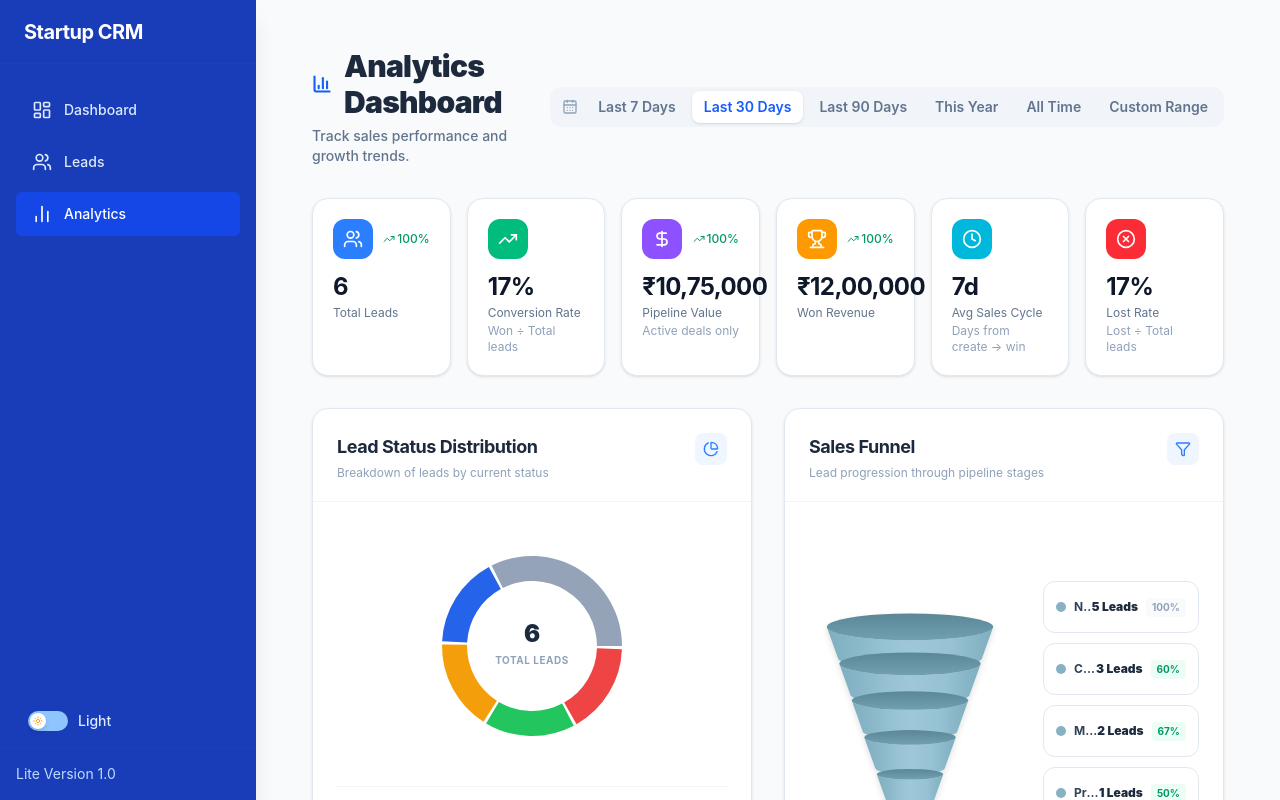
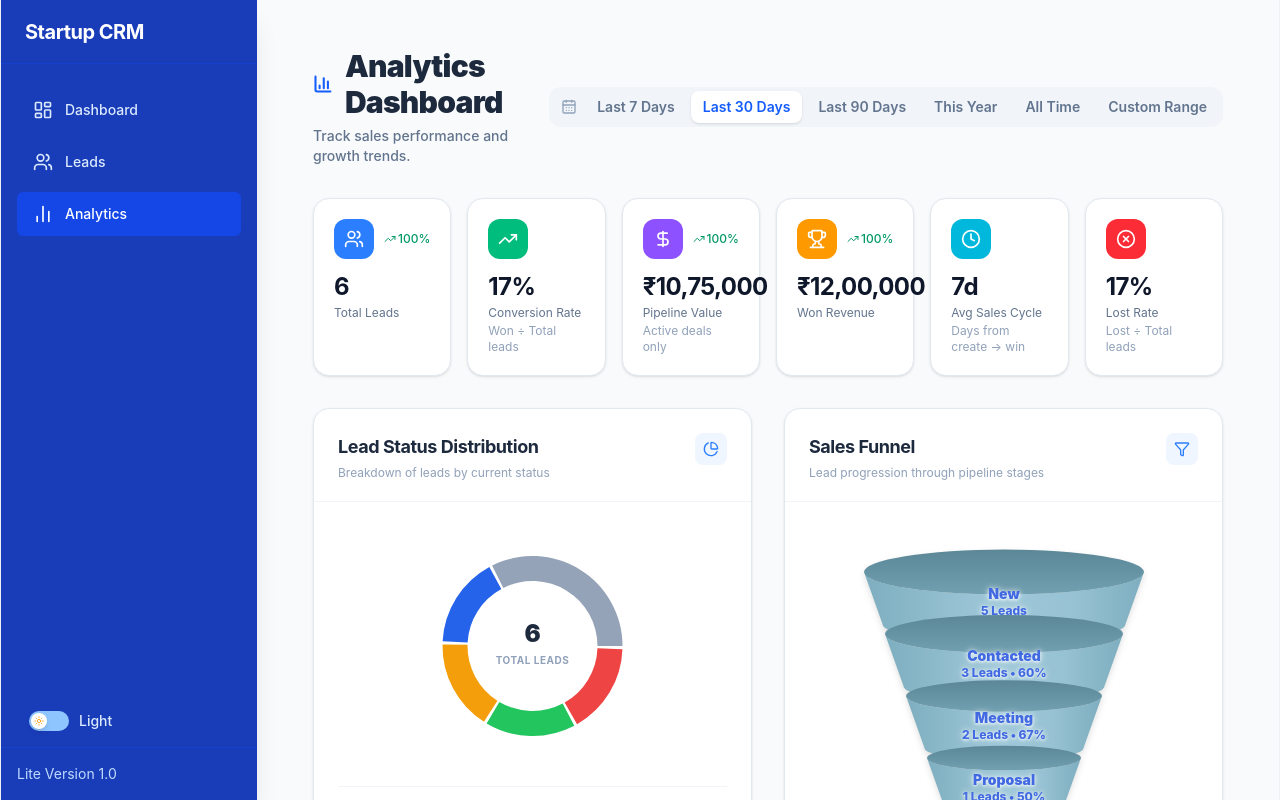
Before and after one commit to rohini-26ui/startup-crm-lite, a React (Vite) app: page /analytics in a window 1280 px wide. Built offline with nearby package versions, Linux system fonts and the light colour scheme.

Commit message:
changing the light mode to dark mode

```diff
--- a/src/App.jsx
+++ b/src/App.jsx
@@ -20,8 +20,10 @@ function App() {
     <Router>
       {/* Global Toaster for notifications */}
       <Toaster position="top-right" />
-      {/* Main container: column on mobile for bottom nav, row on tablet+ for sidebar */}
-      <div className="flex flex-col md:flex-row h-screen bg-gray-50 dark:bg-gray-900 overflow-hidden transition-colors duration-200">
+      {/* Outer wrapper provides the deep background for ultra-wide monitors */}
+      <div className="min-h-screen w-full bg-slate-100 dark:bg-slate-950 transition-colors duration-200">
+        {/* Centered Application Container */}
+        <div className="mx-auto max-w-[1440px] 2xl:max-w-[1600px] flex flex-col md:flex-row h-screen bg-gray-50 dark:bg-gray-900 overflow-hidden shadow-2xl border-x border-slate-200/50 dark:border-gray-800/50 transition-colors duration-200 relative">
 
         {/* Mobile Header */}
         <header className="md:hidden flex items-center justify-between h-16 px-4 bg-white dark:bg-gray-800 border-b border-gray-200 dark:border-gray-700 shrink-0 shadow-sm z-10 transition-colors duration-200">
@@ -35,11 +37,12 @@ function App() {
         <Sidebar />
 
         {/* Main content area that expands to fill the rest of the space. Extra bottom padding on mobile for nav bar. */}
-        <main className="flex-1 overflow-y-auto p-4 pb-24 md:p-6 md:pb-6 transition-colors duration-200">
+        <main className="flex-1 overflow-y-auto p-4 pb-24 md:p-6 md:pb-6 transition-colors duration-200 w-full">
           {/* Render the application routes defined in routes/index.jsx */}
           <AppRoutes />
         </main>
 
+        </div>
       </div>
     </Router>
   );
--- a/src/components/analytics/FunnelChartCard.jsx
+++ b/src/components/analytics/FunnelChartCard.jsx
@@ -1,6 +1,17 @@
 import React, { memo, useState, useEffect } from 'react';
 import { Filter, ChevronRight, TrendingDown } from 'lucide-react';
 import { ChartCard } from './PieChartCard';
+
+const STAGE_COLORS = {
+  New: '#94A3B8',
+  Contacted: '#2563EB',
+  'Meeting Scheduled': '#F59E0B',
+  Meeting: '#F59E0B',
+  'Proposal Sent': '#7C3AED',
+  Proposal: '#7C3AED',
+  Won: '#22C55E',
+  Lost: '#EF4444',
+};
 
 const FunnelChartCard = memo(({ data }) => {
   const [hoveredIndex, setHoveredIndex] = useState(null);
@@ -44,9 +55,9 @@ const FunnelChartCard = memo(({ data }) => {
 
   return (
     <ChartCard title="Sales Funnel" subtitle="Lead progression through pipeline stages" icon={Filter}>
-      <div className="flex flex-col md:flex-row gap-8 items-center min-h-[380px]">
+      <div className="flex justify-center items-center min-h-[380px] py-4">
         {/* SVG Funnel Visualizer */}
-        <div className="w-full md:w-3/5 flex justify-center relative">
+        <div className="w-full max-w-md flex justify-center relative">
           <svg
             width="100%"
             height={height}
@@ -133,55 +144,30 @@ const FunnelChartCard = memo(({ data }) => {
                     style={{ transition: 'all 0.3s ease' }}
                   />
 
+                  {/* Text inside the funnel layer */}
+                  <text
+                    x={cx}
+                    y={y1 + layerHeight / 2}
+                    textAnchor="middle"
+                    dominantBaseline="middle"
+                    className="pointer-events-none"
+                    style={{
+                      textShadow: '0px 0px 6px rgba(255,255,255,0.9), 0px 1px 3px rgba(255,255,255,0.9)',
+                      transition: 'all 0.3s ease'
+                    }}
+                  >
+                    <tspan x={cx} dy="-0.2em" fontSize="14" fontWeight="900" fill="#4169E1">
+                      {item.stage}
+                    </tspan>
+                    <tspan x={cx} dy="1.4em" fontSize="12" fontWeight="800" fill="#4169E1">
+                      {item.count} Leads
+                      {idx > 0 && ` • ${item.convRate}%`}
+                    </tspan>
+                  </text>
                 </g>
               );
             })}
           </svg>
-        </div>
-
-        {/* Detailed Metrics Panel */}
-        <div
-          className="w-full md:w-2/5 flex flex-col justify-start md:mt-0 mt-6"
-          style={isDesktop ? { paddingTop: `${yStart}px`, gap: `${gap}px` } : { gap: '12px' }}
-        >
-          {data.map((item, idx) => {
-            const isHovered = hoveredIndex === idx;
-            return (
-              <div
-                key={item.stage}
-                onMouseEnter={() => setHoveredIndex(idx)}
-                onMouseLeave={() => setHoveredIndex(null)}
-                className={`p-3 rounded-xl border flex flex-col justify-center transition-all duration-300 ${
-                  isHovered
-                    ? 'bg-slate-50 border-slate-300 shadow-sm translate-x-1'
-                    : 'bg-white border-slate-200'
-                }`}
-                style={isDesktop ? { height: `${layerHeight}px` } : {}}
-              >
-                <div className="flex items-center justify-between w-full">
-                  <div className="flex items-center gap-2 min-w-0">
-                    <div
-                      className="w-2.5 h-2.5 rounded-full shrink-0"
-                      style={{ backgroundColor: isHovered ? '#71A0B1' : '#88B2C4' }}
-                    />
-                    <span className="text-xs font-bold text-slate-700 truncate">{item.stage}</span>
-                  </div>
-                  <div className="flex items-center gap-2 shrink-0">
-                    <span className="text-xs font-black text-slate-800">{item.count} Leads</span>
-                    {idx > 0 ? (
-                      <span className="text-[10px] font-bold text-emerald-600 bg-emerald-50 px-1.5 py-0.5 rounded">
-                        {item.convRate}%
-                      </span>
-                    ) : (
-                      <span className="text-[10px] font-bold text-slate-400 bg-slate-50 px-1.5 py-0.5 rounded">
-                        100%
-                      </span>
-                    )}
-                  </div>
-                </div>
-              </div>
-            );
-          })}
         </div>
       </div>
     </ChartCard>
```
